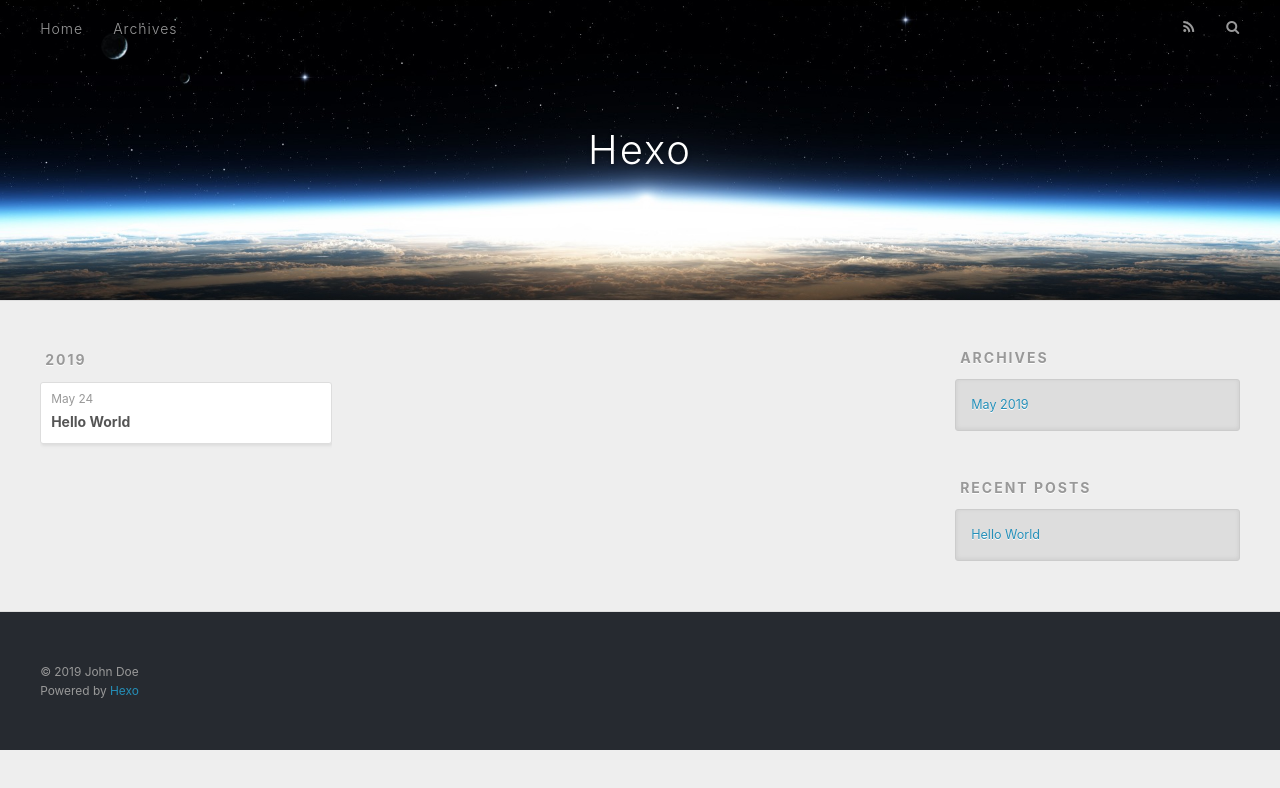
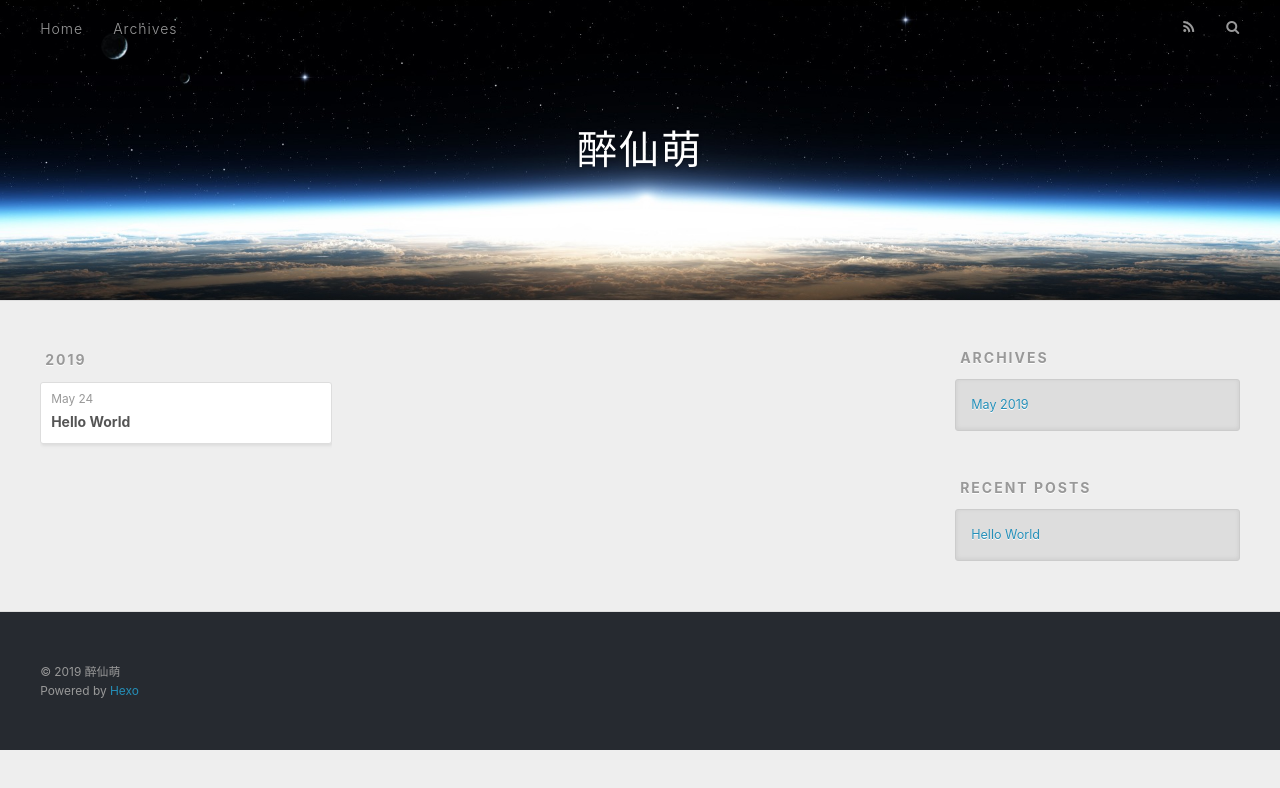
Before and after one commit to 1272084033/blog, a plain HTML site: page archives/2019/05/index.html in a window 1280 px wide. Drawn offline with nearby package versions, Linux system fonts and the light colour scheme.

Commit message:
Site updated: 2019-05-24 14:02:35

```diff
--- a/archives/2019/05/index.html
+++ b/archives/2019/05/index.html
@@ -5,17 +5,17 @@
 
 
 
-  <title>Archives: 2019/5 | Hexo</title>
+  <title>Archives: 2019/5 | 醉仙萌</title>
   <meta name="viewport" content="width=device-width, initial-scale=1, maximum-scale=1">
   <meta property="og:type" content="website">
-<meta property="og:title" content="Hexo">
+<meta property="og:title" content="醉仙萌">
 <meta property="og:url" content="http://yoursite.com/archives/2019/05/index.html">
-<meta property="og:site_name" content="Hexo">
+<meta property="og:site_name" content="醉仙萌">
 <meta property="og:locale" content="default">
 <meta name="twitter:card" content="summary">
-<meta name="twitter:title" content="Hexo">
+<meta name="twitter:title" content="醉仙萌">
 
-    <link rel="alternate" href="/atom.xml" title="Hexo" type="application/atom+xml">
+    <link rel="alternate" href="/atom.xml" title="醉仙萌" type="application/atom+xml">
 
 
     <link rel="icon" href="/favicon.png">
@@ -34,7 +34,7 @@
   <div id="header-outer" class="outer">
     <div id="header-title" class="inner">
       <h1 id="logo-wrap">
-        <a href="/" id="logo">Hexo</a>
+        <a href="/" id="logo">醉仙萌</a>
       </h1>
 
     </div>
@@ -139,7 +139,7 @@
 
   <div class="outer">
     <div id="footer-info" class="inner">
-      &copy; 2019 John Doe<br>
+      &copy; 2019 醉仙萌<br>
       Powered by <a href="http://hexo.io/" target="_blank">Hexo</a>
     </div>
   </div>
```
Also changed, not shown: 2019/05/24/hello-world/index.html (+6 -6 lines), archives/2019/index.html (+7 -7 lines), archives/index.html (+7 -7 lines), index.html (+8 -8 lines).
